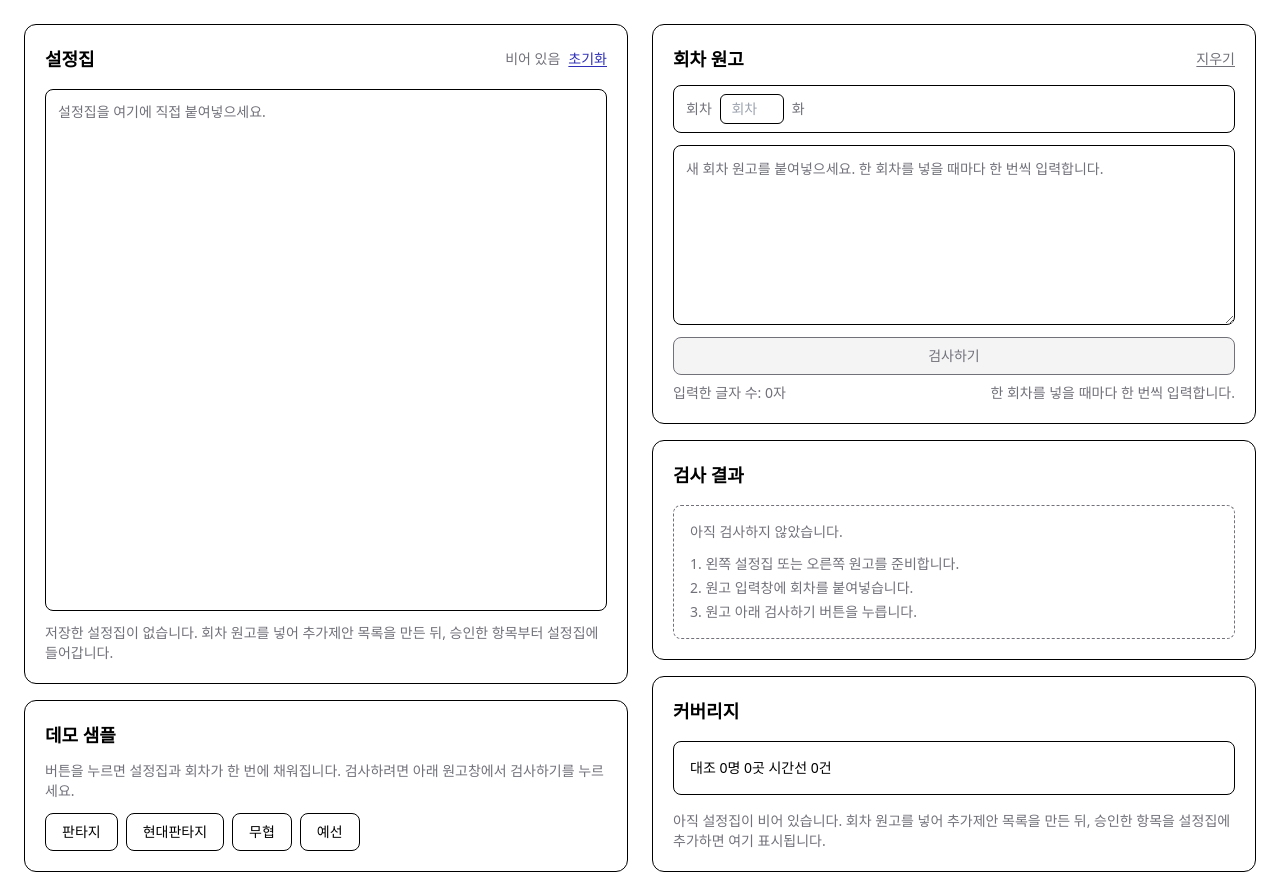
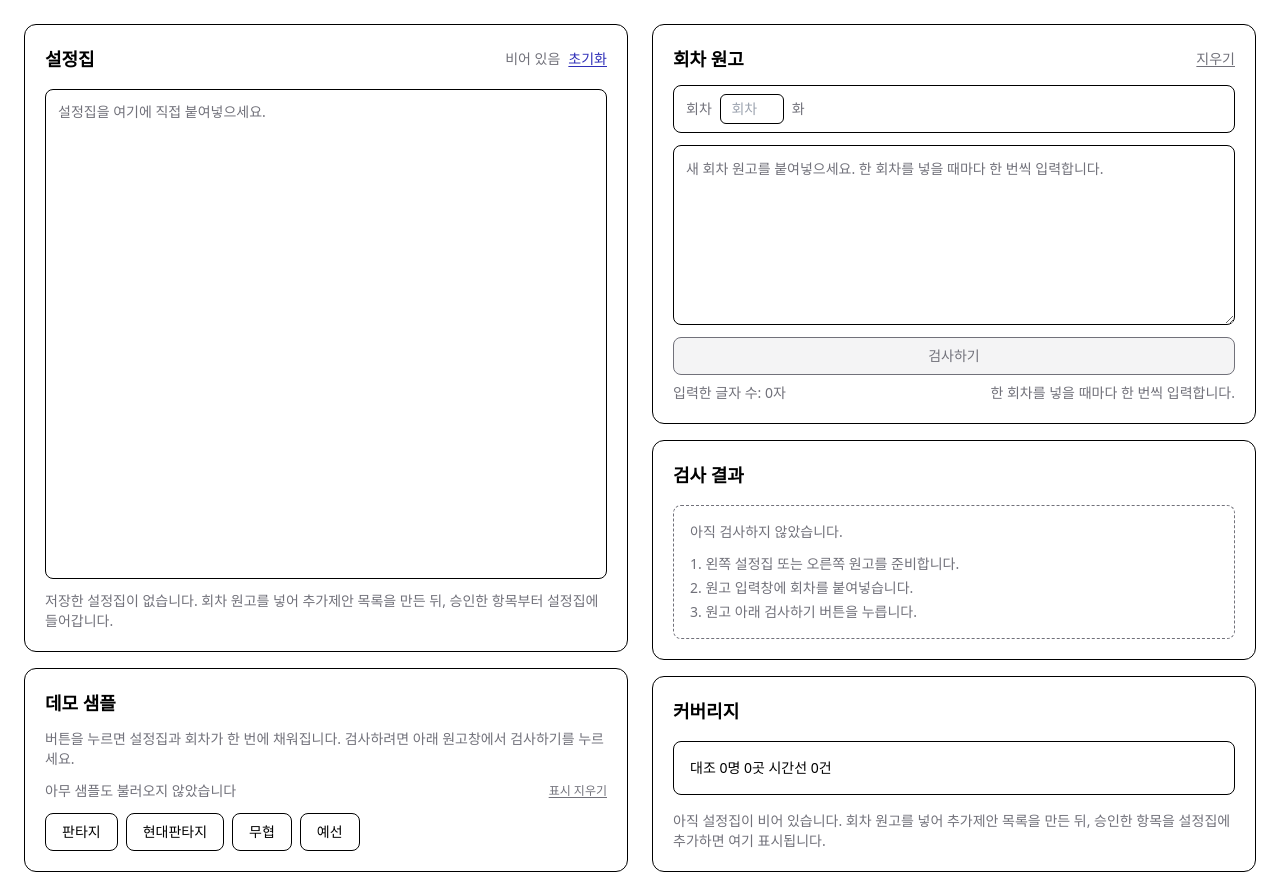
Before and after one commit to park-jang-sup/novel-setting-check-service, a Next.js app: page / in a window 1280 px wide. Built offline with nearby package versions, Linux system fonts and the light colour scheme.

Commit message:
샘플 버튼 근처에 현재 불러온 샘플 표시 추가

```diff
--- a/app/page.tsx
+++ b/app/page.tsx
@@ -79,6 +79,7 @@ export default function Home() {
   const [result, setResult] = useState<CheckResult | null>(null);
   const [isOpen, setIsOpen] = useState<string | null>(null);
   const [currentEpisodeNumber, setCurrentEpisodeNumber] = useState<string>("");
+  const [currentWorkLabel, setCurrentWorkLabel] = useState<string>("");
 
   const handleRun = async () => {
     if (!manuscript.trim()) return;
@@ -115,6 +116,7 @@ export default function Home() {
       try {
         await loadEpisode(work, episode, setManuscript);
         setCurrentEpisodeNumber(episode.label.replace("화", ""));
+        setCurrentWorkLabel(work.label);
       } catch (e) {
         console.error("[Home] 에피소드 로드 실패", e);
       }
@@ -132,6 +134,27 @@ export default function Home() {
             버튼을 누르면 설정집과 회차가 한 번에 채워집니다. 검사하려면 아래 원고창에서 검사하기를 누르세요.
           </p>
           <div className="flex flex-col gap-3">
+            <div className="flex items-center justify-between">
+              <h3 className="text-sm font-medium text-[var(--foreground)]">
+                {currentWorkLabel ? (
+                  <span className="text-[var(--accent)]">
+                    현재 불러온 샘플: {currentWorkLabel} {currentEpisodeNumber ? currentEpisodeNumber + "화" : ""}
+                  </span>
+                ) : (
+                  <span className="text-[var(--muted-foreground)]">아무 샘플도 불러오지 않았습니다</span>
+                )}
+              </h3>
+              <button
+                type="button"
+                onClick={() => {
+                  setCurrentWorkLabel("");
+                  setCurrentEpisodeNumber("");
+                }}
+                className="text-xs text-[var(--muted-foreground)] underline underline-offset-2 hover:no-underline"
+              >
+                표시 지우기
+              </button>
+            </div>
             <div className="flex flex-wrap gap-2">
               {WORKS.map((w) => (
                 <button
```
